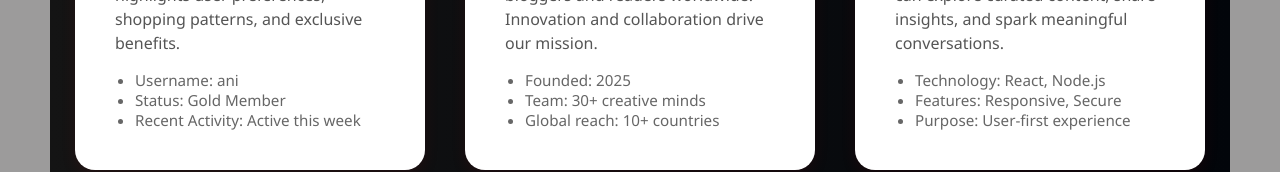
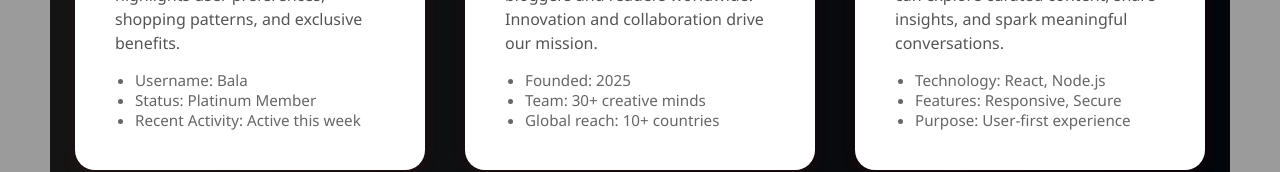
Before and after one commit to BALASURYA45/blogweb, a Next.js app: page /setting in a window 1280 px wide. Shown: the part 360-532 px from the top of the page. Built offline with nearby package versions, Linux system fonts and the light colour scheme.

Commit message:
change of blog

```diff
--- a/app/(seller)/logins/page.js
+++ b/app/(seller)/logins/page.js
@@ -1,5 +1,6 @@
 import SellerLoginComp from "@/component/SellerLoginComp";
 
 export default function SellerLoginPage() {
-  return <SellerLoginComp></SellerLoginComp>
+  return
+    <SellerLoginComp></SellerLoginComp>
 }
--- a/app/layout.js
+++ b/app/layout.js
@@ -3,13 +3,11 @@ import './globals.css';
 
 export default function RootLayout({ children }) {
   return (
-    <html lang="en">
-      <body>
-
+    <html>
+    <body>
         <Navbar></Navbar>
-
         {children}
-          </body>
-      </html>
+    </body>
+    </html>
   );
 }
--- a/component/buyeraboutcomp.js
+++ b/component/buyeraboutcomp.js
@@ -53,8 +53,8 @@ const BuyerAboutComp = () => {
           Meet our valued buyer: active, engaged, and loyal. This section highlights user preferences, shopping patterns, and exclusive benefits.
         </p>
         <ul style={listStyle}>
-          <li>Username: ani</li>
-          <li>Status: Gold Member</li>
+          <li>Username: Bala</li>
+          <li>Status: Platinum Member</li>
           <li>Recent Activity: Active this week</li>
         </ul>
       </div>
```
